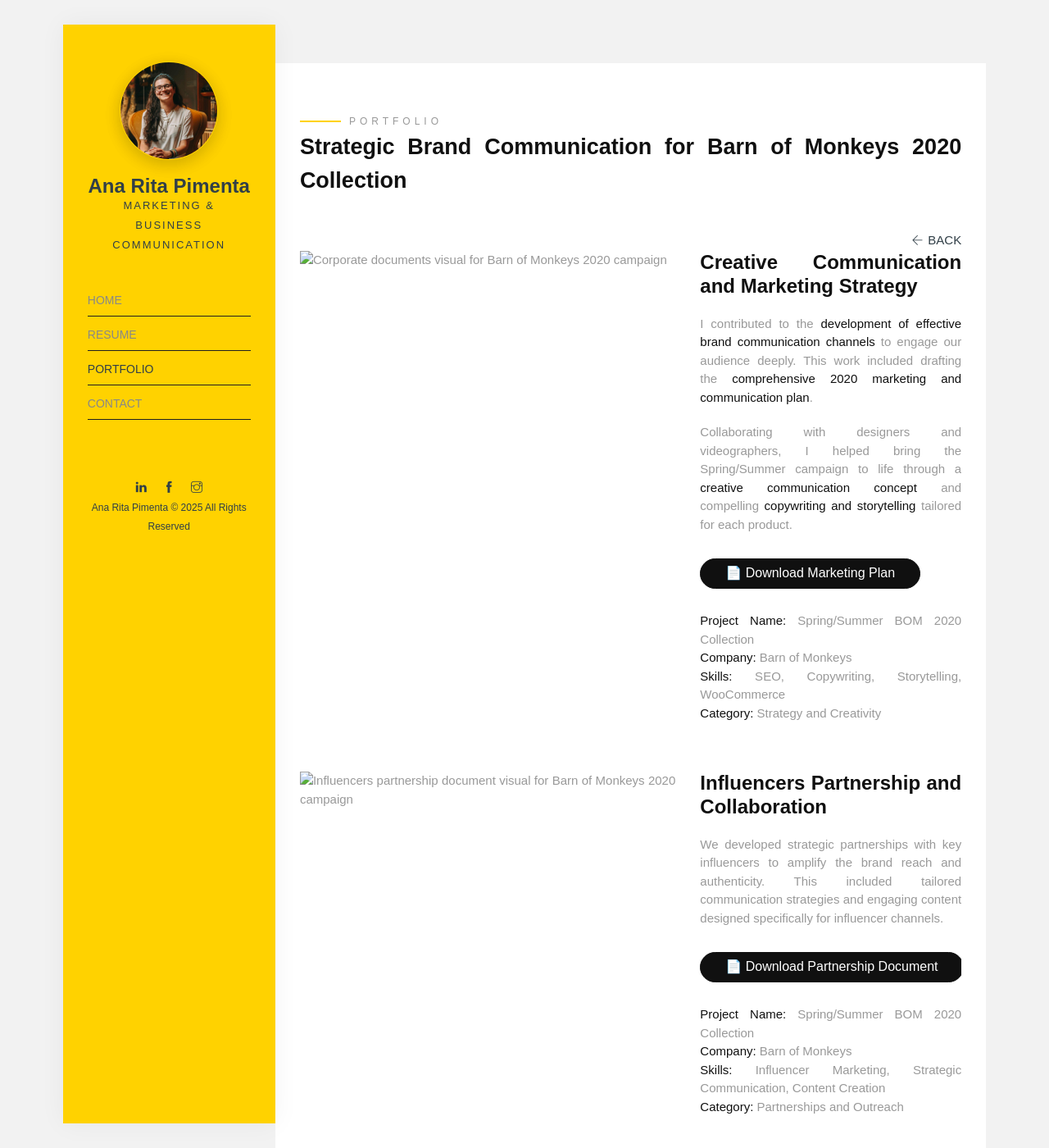
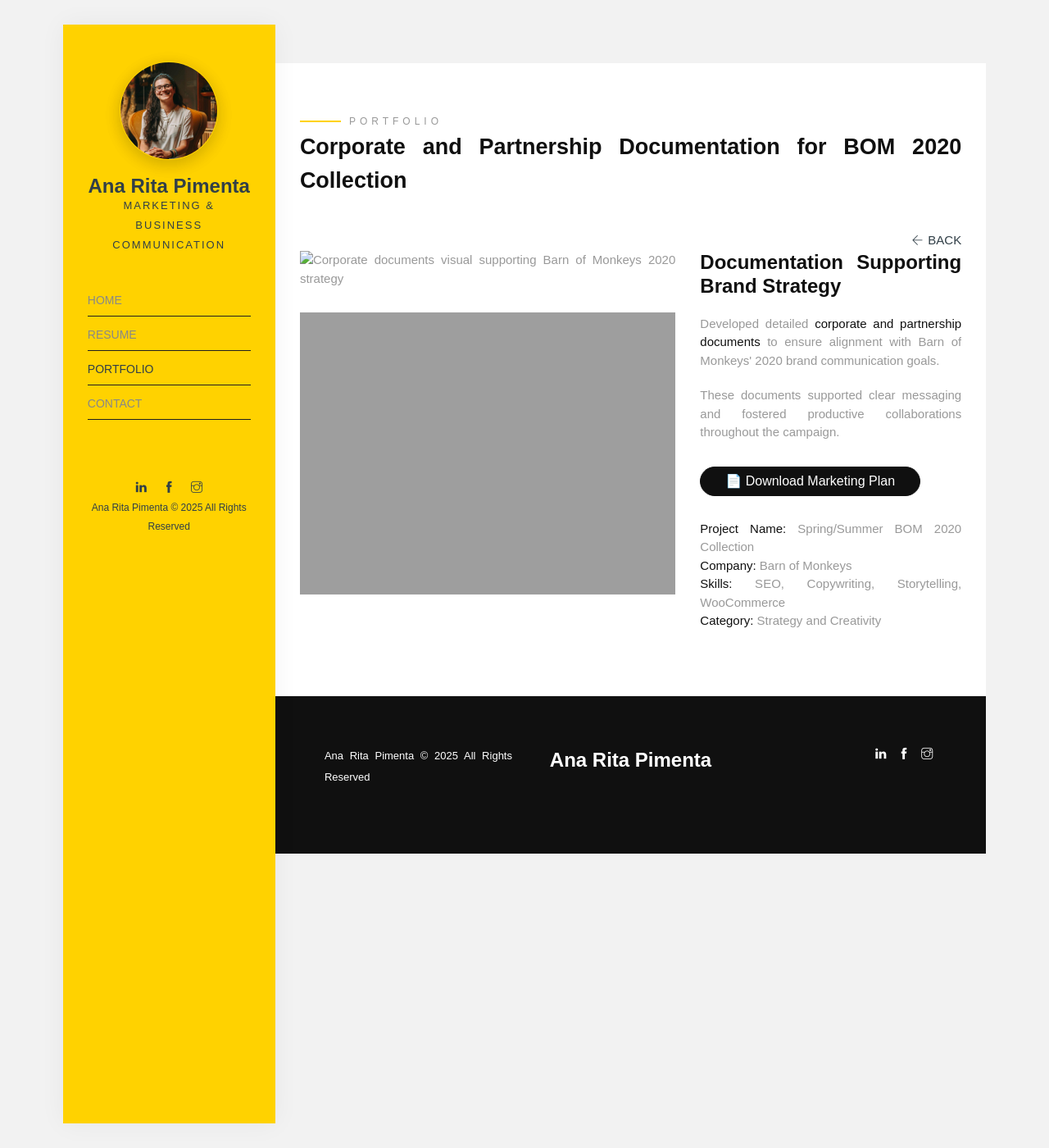
Before and after one commit to anaritapimenta/anaritapimenta.github.io, a Jekyll site: the page built from portfolio/bom-documents/index.html, in a window 1280 px wide and 1400 px high. Shown: the whole window at 82% size. Built offline with Jekyll 4.4.1, drawn with Linux system fonts in a browser that asks for light colours; some web fonts are replaced.

Commit message:
Update index.html

```diff
--- a/portfolio/bom-documents/index.html
+++ b/portfolio/bom-documents/index.html
@@ -1,6 +1,6 @@
 ---
-title: Strategic Brand Communication & Creative Direction – BOM 2020 Collection
-description: Explore the strategic brand communication and creative direction behind Barn of Monkeys' 2020 Collection, highlighting influencer partnerships and corporate documents.
+title: Corporate & Partnership Documents – Barn of Monkeys 2020 Strategy
+description: Explore the corporate and partnership documents that supported Barn of Monkeys' strategic brand communication for the 2020 collection.
 layout: default
 ---
 
@@ -10,12 +10,12 @@
       <div class="col-md-12">
         <span class="heading-meta style-1">Portfolio</span>
         <h1 class="heading animate-box" data-animate-effect="fadeInLeft">
-          Strategic Brand Communication for Barn of Monkeys 2020 Collection
+          Corporate and Partnership Documentation for BOM 2020 Collection
         </h1>
         <!-- BOTÃO BACK -->
         <a
           href="{{ '/portfolio/' | prepend: site.baseurl | prepend: site.url }}"
-          aria-label="Back to portfolio overview"
+          aria-label="Back"
           style="float: right; display: flex; margin-top: 10px"
         >
           <i class="ti-arrow-left font-14px gray-icon" aria-hidden="true"></i>
@@ -32,12 +32,12 @@
         </a>
       </div>
     </div>
-
     <div class="row">
       <div
         class="col-md-7 image-content animate-box fadeInLeft"
         data-animate-effect="fadeInLeft"
       >
+        <!-- Imagem 1 com fallback -->
         <picture>
           <source
             srcset="{{ 'assets/img/portfolio/project-3/barn-monkeys-corporate-documents.webp' | prepend: site.baseurl | prepend: site.url }}"
@@ -46,7 +46,21 @@
           <img
             class="img-fluid mb-30"
             src="{{ 'assets/img/portfolio/project-3/barn-monkeys-corporate-documents.jpg' | prepend: site.baseurl | prepend: site.url }}"
-            alt="Corporate documents visual for Barn of Monkeys 2020 campaign"
+            alt="Corporate documents visual supporting Barn of Monkeys 2020 strategy"
+            loading="lazy"
+          />
+        </picture>
+
+        <!-- Imagem 2 com fallback -->
+        <picture>
+          <source
+            srcset="{{ 'assets/img/portfolio/project-3/barn-monkeys-partnership-document.webp' | prepend: site.baseurl | prepend: site.url }}"
+            type="image/webp"
+          />
+          <img
+            class="img-fluid mb-30"
+            src="{{ 'assets/img/portfolio/project-3/barn-monkeys-partnership-document.jpg' | prepend: site.baseurl | prepend: site.url }}"
+            alt="Partnership document visual for Barn of Monkeys 2020 brand communication"
             loading="lazy"
           />
         </picture>
@@ -57,13 +71,13 @@
       >
         <div id="sticky_item">
           <div class="project-desc">
-            <h2>Creative Communication and Marketing Strategy</h2>
+            <h2>Documentation Supporting Brand Strategy</h2>
 
             <p>
-              I contributed to the <strong>development of effective brand communication channels</strong> to engage our audience deeply. This work included drafting the <strong>comprehensive 2020 marketing and communication plan</strong>.
+              Developed detailed <strong>corporate and partnership documents</strong> to ensure alignment with Barn of Monkeys' 2020 brand communication goals.
             </p>
             <p>
-              Collaborating with designers and videographers, I helped bring the Spring/Summer campaign to life through a <strong>creative communication concept</strong> and compelling <strong>copywriting and storytelling</strong> tailored for each product.
+              These documents supported clear messaging and fostered productive collaborations throughout the campaign.
             </p>
 
             <input
@@ -84,56 +98,5 @@
         </div>
       </div>
     </div>
-
-    <!-- Segunda imagem -->
-
-    <div class="row" style="margin-top: 40px;">
-      <div
-        class="col-md-7 image-content animate-box fadeInLeft"
-        data-animate-effect="fadeInLeft"
-      >
-        <picture>
-          <source
-            srcset="{{ 'assets/img/portfolio/project-3/barn-monkeys-influencers-partnership-document.webp' | prepend: site.baseurl | prepend: site.url }}"
-            type="image/webp"
-          />
-          <img
-            class="img-fluid mb-30"
-            src="{{ 'assets/img/portfolio/project-3/barn-monkeys-influencers-partnership-document.jpg' | prepend: site.baseurl | prepend: site.url }}"
-            alt="Influencers partnership document visual for Barn of Monkeys 2020 campaign"
-            loading="lazy"
-          />
-        </picture>
-      </div>
-      <div
-        class="col-md-5 sticky-parent animate-box fadeInLeft"
-        data-animate-effect="fadeInLeft"
-      >
-        <div id="sticky_item">
-          <div class="project-desc">
-            <h2>Influencers Partnership and Collaboration</h2>
-
-            <p>
-              We developed strategic partnerships with key influencers to amplify the brand reach and authenticity. This included tailored communication strategies and engaging content designed specifically for influencer channels.
-            </p>
-
-            <input
-              style="margin-bottom: 6px"
-              type="button"
-              value="📄 Download Partnership Document"
-              onclick="window.open('{{ '/portfolio/spring-summer-bom-2020-collection/influencers-partnership-document.pdf' | prepend: site.baseurl | prepend: site.url }}','_blank')"
-              aria-label="Download the Influencers Partnership Document PDF"
-            /><br /><br />
-
-            <p>
-              <strong>Project Name:</strong> Spring/Summer BOM 2020 Collection<br />
-              <strong>Company:</strong> Barn of Monkeys<br />
-              <strong>Skills:</strong> Influencer Marketing, Strategic Communication, Content Creation<br />
-              <strong>Category:</strong> Partnerships and Outreach
-            </p>
-          </div>
-        </div>
-      </div>
-    </div>
   </div>
 </div>
```
